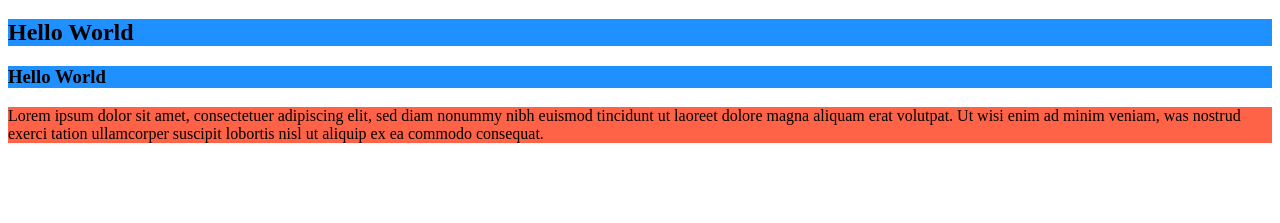
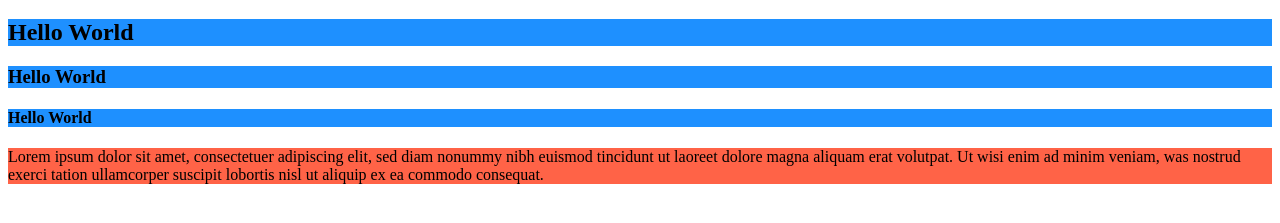
Before and after one commit to sundarrajboobalan/FE-CIP, a plain HTML site: page index.html in a window 1280 px wide. Shown: the part 61-284 px from the top of the page. Drawn offline with Linux system fonts and the light colour scheme.

Commit message:
Update index.html

```diff
--- a/index.html
+++ b/index.html
@@ -5,6 +5,7 @@
 <h1 style="background-color:DodgerBlue;">Hello World</h1>
 <h2 style="background-color:DodgerBlue;">Hello World</h2>
   <h3 style="background-color:DodgerBlue;">Hello World</h3>
+  <h4 style="background-color:DodgerBlue;">Hello World</h4>
 <p style="background-color:Tomato;">
 Lorem ipsum dolor sit amet, consectetuer adipiscing elit, sed diam nonummy nibh euismod tincidunt ut laoreet dolore magna aliquam erat volutpat.
 Ut wisi enim ad minim veniam, was nostrud exerci tation ullamcorper suscipit lobortis nisl ut aliquip ex ea commodo consequat.
```
